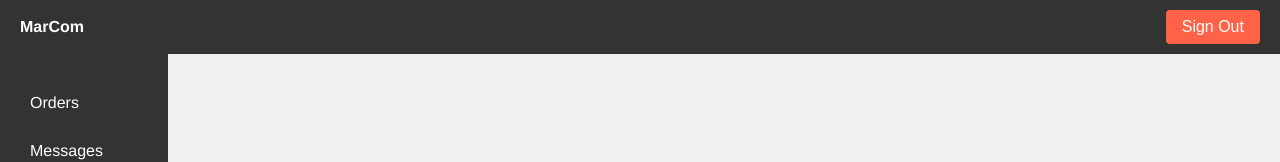
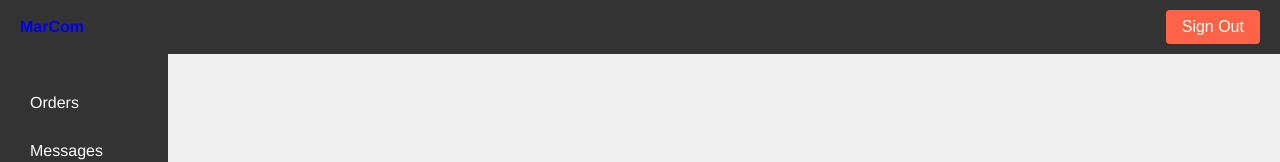
Before and after one commit to PiyushM8/MarkComFrontend, a React (Create React App) app: page /customer in a window 1280 px wide. Shown: the top 162 px of the page. Built offline with nearby package versions, Linux system fonts and the light colour scheme; sample sign-in values are in the browser's storage.

Commit message:
Users can navigate to the homepage from the storefront

```diff
--- a/src/component/customerDashboard/customerDashboard.jsx
+++ b/src/component/customerDashboard/customerDashboard.jsx
@@ -6,6 +6,7 @@ import Queries from "../dashboard/queries/queries";
 import { signout } from "../../utils/signout";
 import "./customerDashboard.css";
 import Sellers from "./sellers";
+import Landing from "../homepage/landing";
 
 function CustomerPage() {
   let navigate = useNavigate();
@@ -27,7 +28,9 @@ function CustomerPage() {
   return (
     <div className="dashboard-cont">
       <div className="dashboard-top-cont">
-      <div className="column-one"><strong>MarCom</strong></div>
+        <div className="column-one">
+          <Link to="../homepage/landing"><strong>MarCom</strong></Link>
+        </div>
         <div className="column-two"></div>
         <div className="column-three"></div>
         {/* Apply the signout button with the signout-btn class */}
--- a/src/component/storefront/storefront.jsx
+++ b/src/component/storefront/storefront.jsx
@@ -10,6 +10,7 @@ import CustomerInvoicePage from "./customerOrderPage/customerOrderPage"
 import UserNavbar from "../userNavbar/usernavbar"
 import Sellers from "./sellers/sellers"
 import { showLogin } from "../../utils/loginregister" // Importing showLogin function
+import Home from "../homepage/landing" // Import
 
 function StoreFront({ storeName }) {
   const [reviews, setReviews] = useState([
@@ -34,6 +35,7 @@ function StoreFront({ storeName }) {
               <Link to={`/${storeName}#products`} className="storefront-info-item">{storeName.charAt(0).toUpperCase() + storeName.slice(1) + "'s Store"}</Link>
             </div>
             <div className="storefront-extra-cont">
+              <Link to={`/`} className="storefront-nav-link">Home</Link>
               <button onClick={showLogin} className= "storefront-nav-link">Login</button> {/* Using the showLogin function */}
               <Link to={`/${storeName}/contact`} className="storefront-nav-link">Contact</Link>
               <Link to={`/${storeName}/reviews`} className="storefront-nav-link">Reviews</Link>
@@ -54,6 +56,7 @@ function StoreFront({ storeName }) {
           <Route path="/tos" element={<TOS />} />
           <Route path="/sellers" element={<Sellers />} />
           <Route path="/showLogin" element={<showLogin/>} />
+          <Route path="/home" element={<Home />} />
         </Routes>
       </div>
     </div>
```
